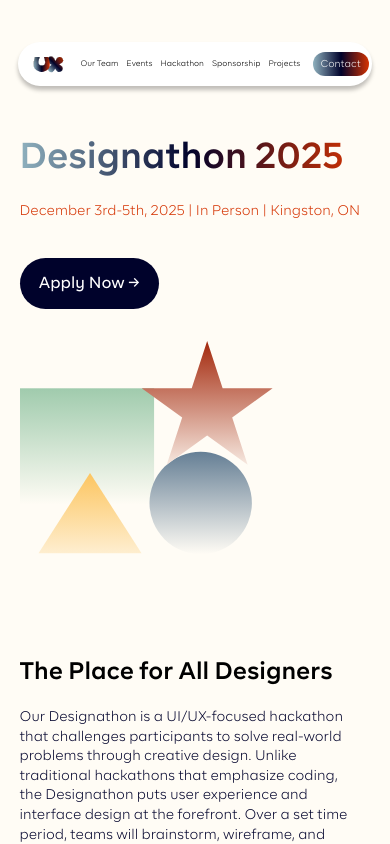
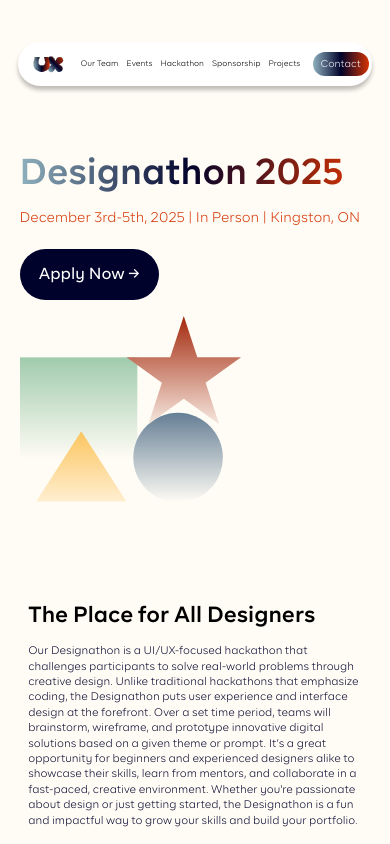
Before and after one commit to mukit-rahman1/ux, a React (Vite) app in the folder uxWeb/: page /hackathon in a window 390 px wide. Shown: the top 844 px of the page. Built offline with nearby package versions, Linux system fonts and the light colour scheme.

Commit message:
AOS Scroll Reveal Animation and Responsive Tweaks

```diff
--- a/uxWeb/package.json
+++ b/uxWeb/package.json
@@ -11,6 +11,7 @@
   },
   "dependencies": {
     "@tailwindcss/vite": "^4.1.11",
+    "aos": "^2.3.4",
     "lucide-react": "^0.525.0",
     "react": "^19.1.0",
     "react-dom": "^19.1.0",
--- a/uxWeb/src/pages/hackathon.jsx
+++ b/uxWeb/src/pages/hackathon.jsx
@@ -1,11 +1,21 @@
 import "../styles/hackathon.css"
+import { useState, useEffect } from "react"
+import AOS from "aos"
+import "aos/dist/aos.css"
 
 export default function hackathon() {
+  useEffect(() => {
+    AOS.init({
+      duration: 1000,
+      once: true,
+    })
+  }, [])
+
   return (
     <div className="page-container-hackathon">
 
       {/* Hero Section */}
-      <section className="hero-section-hackathon">
+      <section className="hero-section-hackathon" data-aos="fade-right">
         <div className="container-hackathon">
           <div className="hero-grid-hk">
 
@@ -31,7 +41,7 @@ export default function hackathon() {
       </section>
 
       {/* The Place for All Designers Section */}
-      <section className="content-section-hackathon">
+      <section className="content-section-hackathon" data-aos="fade-left">
         <div className="container-hackathon">
           <div className="section-content-hk">
             <h2 className="section-title-hk">The Place for All Designers</h2>
@@ -54,7 +64,7 @@ export default function hackathon() {
       </section>
 
       {/* Sponsor Section */}
-      <section className="content-section-hackathon">
+      <section className="content-section-hackathon" data-aos="fade-up">
         <div className="container-hackathon">
           <div className="section-content-hk">
             <h2 className="section-title-hk">Sponsor the launch of design packed weekend</h2>
--- a/uxWeb/src/pages/homepage.jsx
+++ b/uxWeb/src/pages/homepage.jsx
@@ -2,13 +2,22 @@ import "../styles/header.css"
 import "../styles/footer.css"
 import "../styles/homepage.css"
 import { ArrowUpRight, Mail, Instagram, Linkedin } from "lucide-react"
-import { useState } from "react"
+import { useState, useEffect } from "react"
+import AOS from "aos"
+import "aos/dist/aos.css"
 
 export default function homepage() {
   const [showCreativityText, setShowCreativityText] = useState(false);
   const [showEmpathyText, setShowEmpathyText] = useState(false);
   const [showCuriosityText, setShowCuriosityText] = useState(false);
   const [showInclusivityText, setShowInclusivityText] = useState(false);
+
+  useEffect(() => {
+    AOS.init({
+      duration: 1000,
+      once: true,
+    })
+  }, [])
 
 
   return (
@@ -17,8 +26,8 @@ export default function homepage() {
       <section className="hero">
 
         {/* Hero Content */}
-        <div className="container">
-          <div className="hero-content">
+        <div className="container-homepage">
+          <div className="hero-content" data-aos="fade-right">
             <div className="hero-top">
               <h1 className="hero-title">
                 Queen's
@@ -48,8 +57,8 @@ export default function homepage() {
         {/* vision stars */}
 
         {/* vision content */}
-        <div className="container">
-          <div className="vision-content">
+        <div className="container-homepage">
+          <div className="vision-content" data-aos="fade-left">
           <h2 className="vision-title">Vision</h2>
           <p className="vision-text">
             To be the leading student-driven community at Queen's University that inspires innovation and shapes the
@@ -64,7 +73,7 @@ export default function homepage() {
       {/* Core Values Section */}
       <section className="values">
         <div className="container-values">
-          <div className="values-content">
+          <div className="values-content" data-aos="fade-right">
           <h2 className="values-title">
             Core Values
           </h2>
@@ -147,7 +156,7 @@ export default function homepage() {
 
       {/* Upcoming Events Section */}
       <section className="events">
-        <div className="container-events">
+        <div className="container-events" data-aos="fade-up">
           <h2 className="events-title">
             Upcoming Events
           </h2>
--- a/uxWeb/src/styles/hackathon/content.css
+++ b/uxWeb/src/styles/hackathon/content.css
@@ -120,7 +120,8 @@
   }
 
   .section-content-hk {
-    max-width: 52rem;
+    margin: 0 auto;
+    max-width: 35rem;
   }
 
   .section-text-hk {
@@ -149,7 +150,7 @@
   }
 
   .section-text-hk {
-    font-size: 15px;
+    font-size: 12px;
   }
 
   .sponsor-btn-hk {
@@ -166,7 +167,8 @@
 
   .section-title-hk {
     margin-top: 5rem;
-    font-size: 24px;
+    font-size: 22px;
+    margin-bottom: 1rem;
   }
 
   .section-content-hk {
@@ -174,7 +176,7 @@
   }
 
   .section-text-hk {
-    font-size: 14px;
+    font-size: 11px;
     line-height: 140%;
   }
 
@@ -192,7 +194,7 @@
   }
 
   .section-text-hk {
-    font-size: 13px;
+    font-size: 10px;
     line-height: 135%;
   }
 
@@ -210,7 +212,7 @@
   }
 
   .section-text-hk {
-    font-size: 12px;
+    font-size: 10px;
     line-height: 130%;
   }
 
--- a/uxWeb/src/styles/hackathon/hero.css
+++ b/uxWeb/src/styles/hackathon/hero.css
@@ -6,8 +6,7 @@
 
   .container-hackathon{
     max-width: 1150px;
-    margin-left: 14vw;
-
+    margin: 0 auto;
     position: relative;
   }
 
@@ -143,8 +142,8 @@
 
 @media (max-width: 1440px) {
   .container-hackathon {
-    max-width: 1000px;
-    margin-left: 12vw;
+    max-width: 850px;
+    margin: 0 auto;
   }
 
   .hero-title-hk {
@@ -173,18 +172,19 @@
   }
 
   .container-hackathon {
-    max-width: 800px;
-    margin-left: 10vw;
+    max-width: 600px;
+    margin: 0 auto;
   }
 
   .hero-title-hk {
-    font-size: 48px;
-    height: 50px;
-    width: 450px;
+    padding: 1rem 0 0 0;
+    font-size: 38px;
+    height: 60px;
+    width: 350px;
   }
 
   .hero-subtitle-hk {
-    font-size: 16px;
+    font-size: 14px;
   }
 
   .hero-btn-hk {
@@ -195,11 +195,12 @@
   .hero-image-hk {
     max-width: 20rem;
   }
+
 }
 
 @media (max-width: 768px) {
   .hero-section-hackathon {
-    padding: 8rem 0 0 0;
+    padding: 7rem 0 0 0;
   }
 
   .container-hackathon {
@@ -209,13 +210,13 @@
 
   .hero-grid-hk {
     flex-direction: column;
-    gap: 2rem;
+    gap: 1rem;
     align-items: flex-start;
   }
 
   .hero-title-hk {
     font-size: 42px;
-    height: 45px;
+    height: 60px;
     width: 400px;
   }
 
@@ -224,12 +225,12 @@
   }
 
   .hero-btn-hk {
-    font-size: 18px;
+    font-size: 16px;
     padding: 0.7rem 1.4rem;
   }
 
   .hero-image-hk {
-    max-width: 18rem;
+    max-width: 16rem;
   }
 }
 
@@ -244,12 +245,17 @@
 
   .hero-title-hk {
     font-size: 36px;
-    height: 40px;
+    height: 55px;
     width: 340px;
+  }
+
+  .hero-content-hk {
+    gap: 1rem;
   }
 
   .hero-subtitle-hk {
     font-size: 14px;
+    margin-bottom: 0.5rem;
   }
 
   .hero-btn-hk {
@@ -258,7 +264,7 @@
   }
 
   .hero-image-hk {
-    max-width: 16rem;
+    max-width: 14rem;
   }
 }
 
@@ -269,7 +275,7 @@
 
   .hero-title-hk {
     font-size: 32px;
-    height: 35px;
+    height: 45px;
     width: 300px;
   }
 
@@ -290,12 +296,12 @@
 @media (max-width: 320px) {
   .hero-title-hk {
     font-size: 28px;
-    height: 30px;
+    height: 45px;
     width: 260px;
   }
 
   .hero-subtitle-hk {
-    font-size: 12px;
+    font-size: 10px;
   }
 
   .hero-btn-hk {
--- a/uxWeb/src/styles/homepage.css
+++ b/uxWeb/src/styles/homepage.css
@@ -31,6 +31,13 @@
   font-weight: 600;
   font-size: large;
 }
+
+.container-homepage {
+  max-width: 1220px;
+  margin: 0 auto;
+  padding: 0 0rem;
+}
+
 
 html, body {
   height: 100%;
@@ -78,6 +85,7 @@ main {
     top: 38%;
     right: 0%;
     transform: translateY(-50%);
+    z-index: -1;
   }
 
   .hm_bl {
@@ -85,6 +93,7 @@ main {
     top: 109%;
     left: 0%;
     transform: translateY(-50%);
+    z-index: -1;
   }
 
   @media (min-width: 2500px) {
--- a/uxWeb/src/styles/homepage/events.css
+++ b/uxWeb/src/styles/homepage/events.css
@@ -380,7 +380,7 @@
 
   .events-title {
     font-size: 120px;
-    width: 700px;
+    width: 1100px;
   }
 
   .events-grid {
--- a/uxWeb/src/styles/homepage/hero.css
+++ b/uxWeb/src/styles/homepage/hero.css
@@ -156,6 +156,10 @@
     width: 380px;
   }
 
+  .hero-subtitle {
+    font-size: 15px;
+  }
+
   .hero-body {
     height: 80px;
   }
@@ -215,7 +219,7 @@
   }
 
   .hero-text {
-    font-size: 13px;
+    font-size: 12px;
     line-height: 120%;
   }
 
--- a/uxWeb/src/styles/homepage/values.css
+++ b/uxWeb/src/styles/homepage/values.css
@@ -270,7 +270,7 @@
 @media (max-width: 1440px) {
   .values {
     padding: 6.5rem 0;
-    top: 360px;
+    top: 250px;
     height: 900px;
   }
 
@@ -410,7 +410,6 @@
 
 @media (max-width: 375px) {
   .values {
-    background-color: blue;
     top: 180px;
     height: 1800px;
   }
@@ -436,7 +435,6 @@
 
 @media (max-width: 320px) {
   .values {
-    background-color: purple;
     top: 160px;
   }
 
--- a/uxWeb/src/styles/homepage/vision.css
+++ b/uxWeb/src/styles/homepage/vision.css
@@ -71,11 +71,11 @@
   }
 
   .vision-title {
-    font-size: 82px;
+    font-size: 96px;
   }
 
   .vision-text {
-    font-size: 20px !important;
+    font-size: 16px !important;
   }
 }
 
@@ -115,7 +115,7 @@
   }
 
   .vision-text {
-    font-size: 14px;
+    font-size: 14px !important;
   }
 }
 
@@ -131,10 +131,11 @@
 
   .vision-title {
     font-size: 42px;
+    margin-bottom: 1.5rem;
   }
 
   .vision-text {
-    font-size: 13px;
+    font-size: 12px !important;
     line-height: 120%;
   }
 }
@@ -162,9 +163,10 @@
 
   .vision-title {
     font-size: 32px;
+    margin-bottom: 0.6rem;
   }
 
   .vision-text {
-    font-size: 11px;
+    font-size: 10px !important;
   }
 }
```
Also changed, not shown: 1 other file (tests, documents, lock files or other folders).
